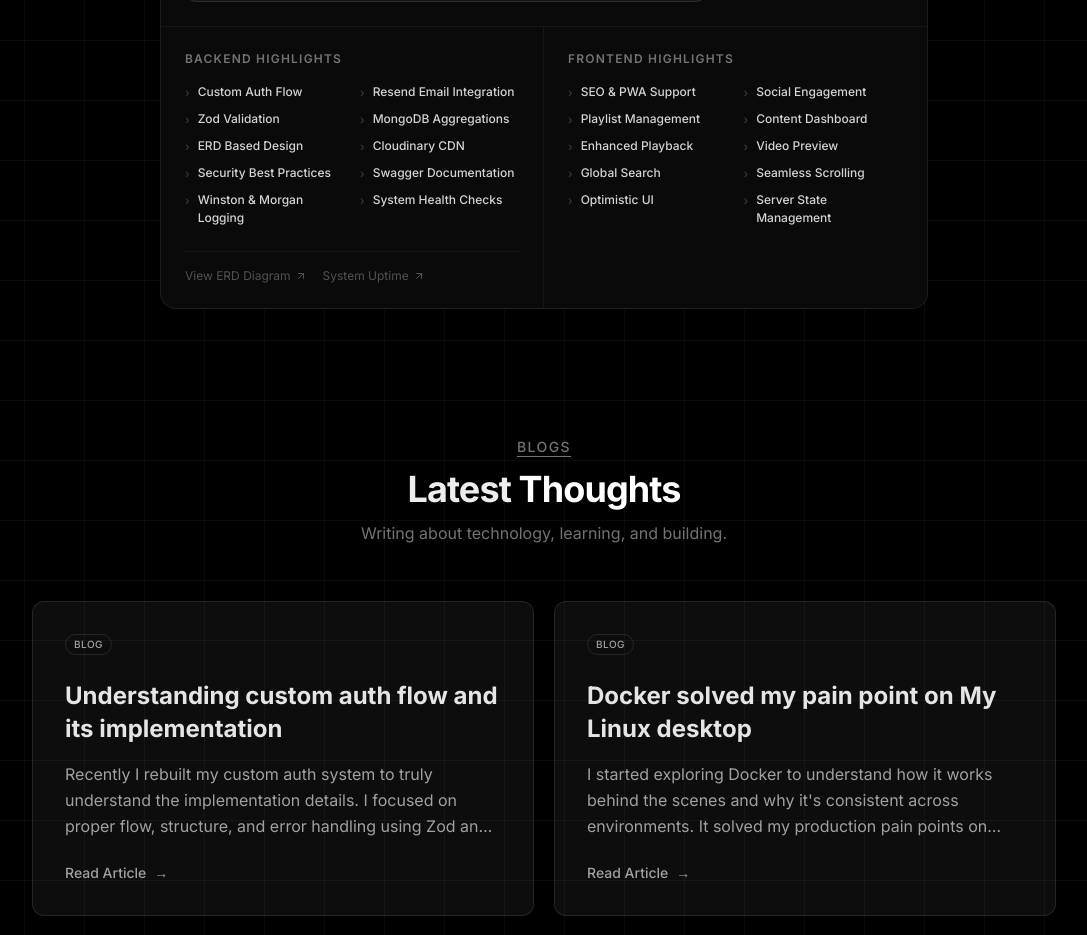
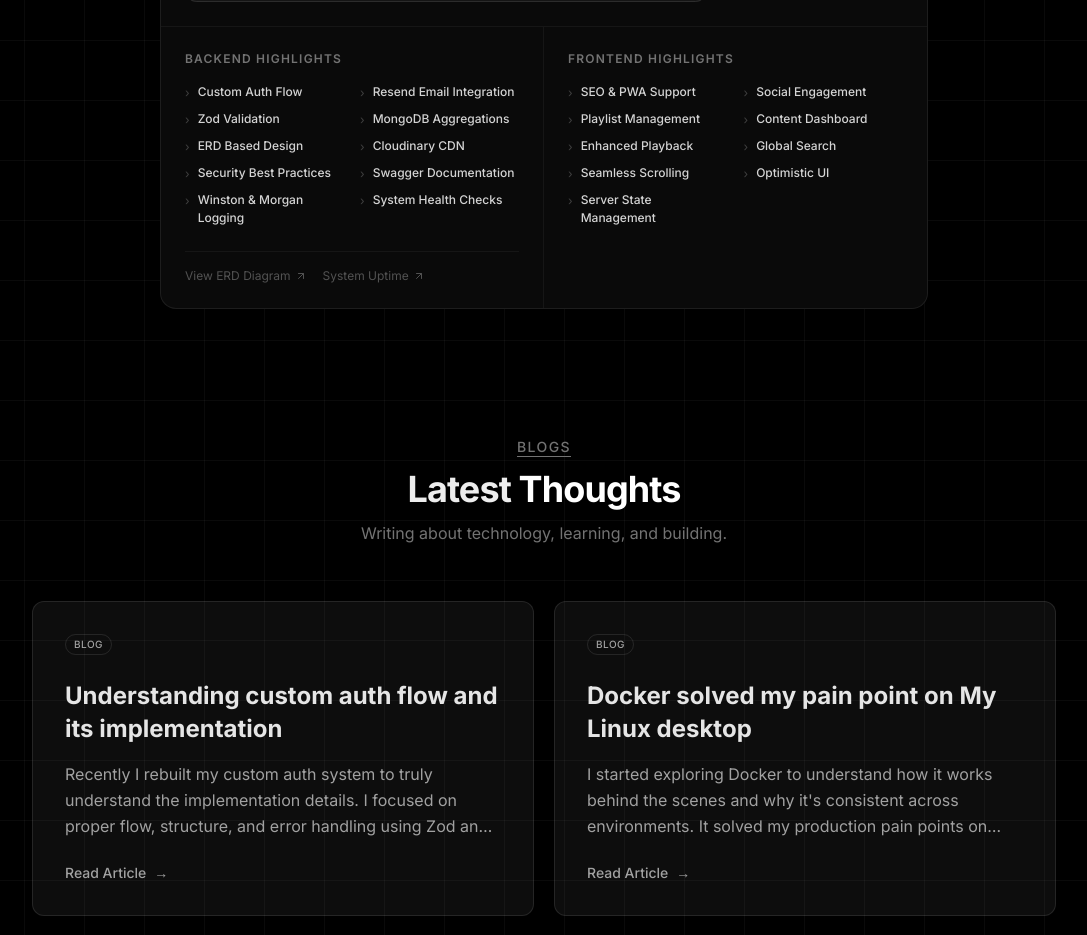
Before and after one commit to sourav6563/sourav-portfolio, a Next.js app: page / in a window 1280 px wide. Shown: the part 2840-3775 px from the top of the page, without its empty margins (96-1183 px from the left). Built offline with nearby package versions, Linux system fonts and the light colour scheme; no server answers.

Commit message:
chore: Remove "Video Preview" from the featured project features list.

```diff
--- a/src/components/featured-project.tsx
+++ b/src/components/featured-project.tsx
@@ -24,7 +24,6 @@ const frontendHighlights = [
   { title: "Playlist Management" },
   { title: "Content Dashboard" },
   { title: "Enhanced Playback" },
-  { title: "Video Preview" },
   { title: "Global Search" },
   { title: "Seamless Scrolling" },
   { title: "Optimistic UI" },
```
